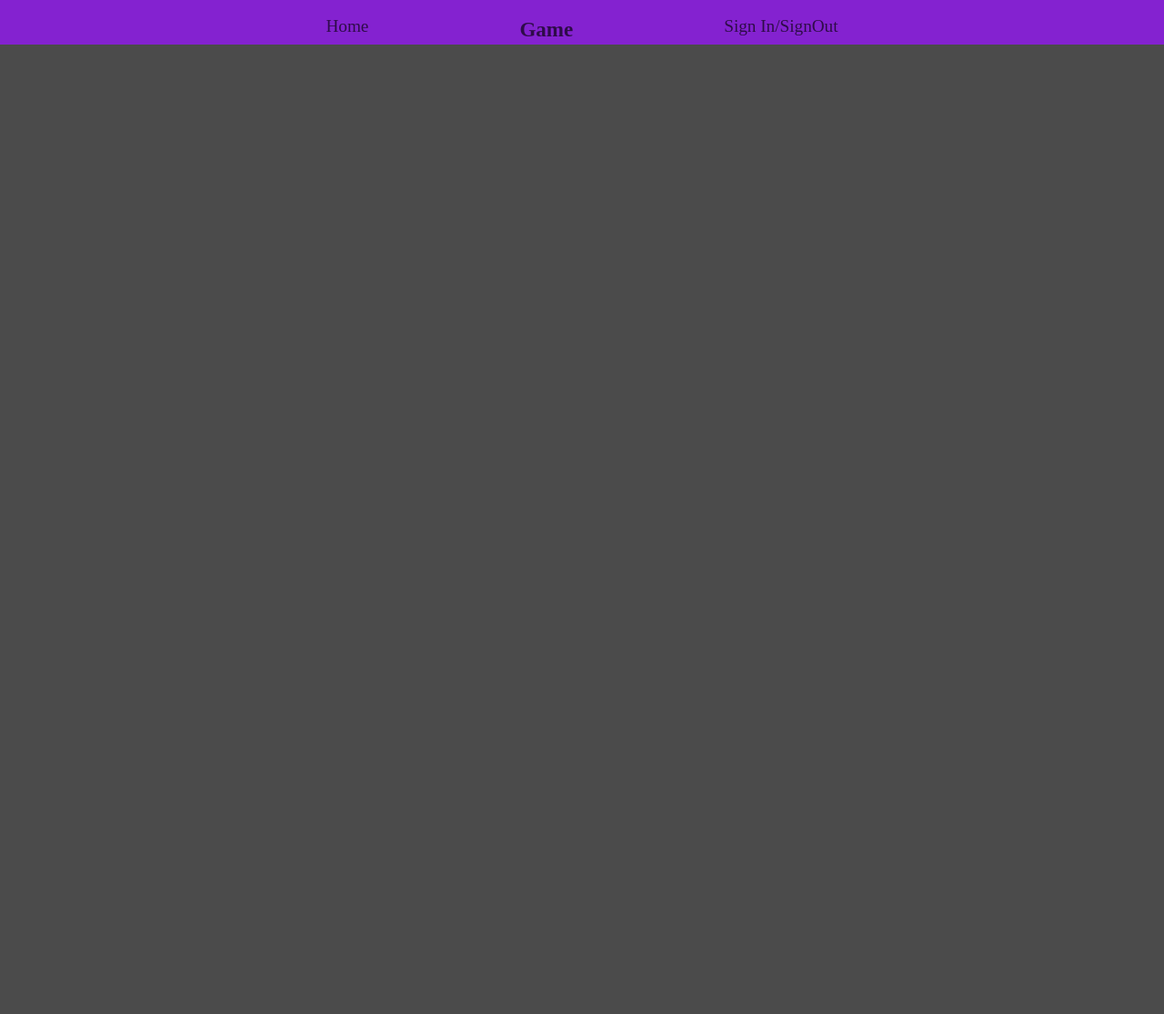
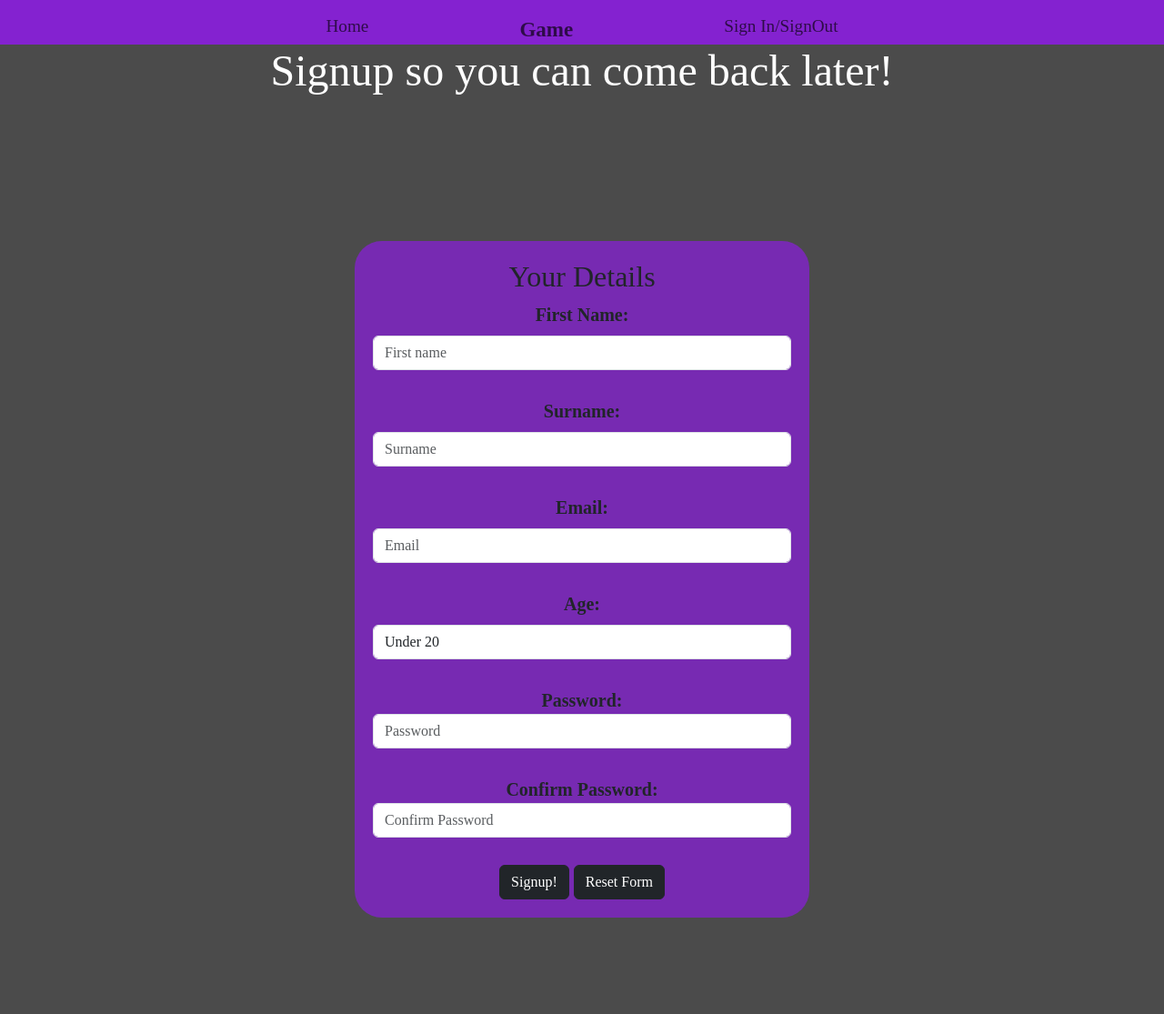
Before and after one commit to Tropicalbunny/FLASK, a Flask app: page /signup in a window 1280 px wide. Shown: the part 101-1216 px from the top of the page at 91% size. Before the commit the page ends 150 px from the top, so only its background shows below. Run offline with Flask 3, Linux system fonts and the light colour scheme; some libraries are stand-ins or nearby versions; some web fonts are replaced.

Commit message:
added logo and signup template

```diff
--- a/static/css/styles.css
+++ b/static/css/styles.css
@@ -30,7 +30,7 @@ TAKEN FROM MY PROJECT 1 https://github.com/Tropicalbunny/MyRepo/tree/main
 
 #logo {
     height: inherit;
-    background: url("../assets/images/Logo.jpg") no-repeat center center;
+    background: url("/static/images/Logo.png") no-repeat center center;
     background-size: contain;
 }
 
@@ -52,6 +52,37 @@ TAKEN FROM MY PROJECT 1 https://github.com/Tropicalbunny/MyRepo/tree/main
 .nav-size{
     width: 100px;
 }
+
+/* styiling for main form structure */
+#form-outer {
+    width: 100%;
+    text-align: center;
+}
+
+#form {
+    width: 500px;
+    text-align: center;
+    background-color: #8422D0c7;
+    padding: 20px;
+    margin: 150px auto;
+    border-radius: 30px;
+    font-size: 125%;
+}
+
+/* Form image background styles */
+#form-image-outer {
+    height: 1000px;
+    Width: 100%;
+    position: relative;
+
+}
+
+#form-background {
+    height: inherit;
+    width: 100%;
+    overflow: hidden;
+}
+
 /* END OF PROJECT 1 */
 /* home screen styles */
 #title{
--- a/templates/base.html
+++ b/templates/base.html
@@ -19,7 +19,7 @@
             <div id="nav-back">
                         <!--Logo-->
         <div id="navbar">
-            <a href="index.html">
+            <a href="/">
                 <div class="slowfade" id="logo-container">
                     <div id="logo"></div>
                 </div>
--- a/templates/signup.html
+++ b/templates/signup.html
@@ -5,5 +5,47 @@
 {% endblock %}
 
 {% block body %}
-
+    <!--start of form-->
+    <div class="location-title">
+        <h1 id="title">Signup so you can come  back later!</h1>
+    </div>
+    <section id="form-image-outer">
+        <div id="form-background">
+            <div id="form">
+                <h2>Your Details</h2>
+                <form action="form-success.html" method="get">
+                    <label for="firstname" class="form-label"><strong>First Name:</strong></label>
+                    <input Id="firstname" class="form-control" type="text" placeholder="First name" required>
+                    <br>
+                    <label for="surname" class="form-label"><strong>Surname:</strong></label>
+                    <input id="surname" class="form-control" type="text" placeholder="Surname">
+                    <br>
+                    <label for="Email" class="form-label"><strong>Email:</strong></label>
+                    <input id="Email" class="form-control" type="email" placeholder="Email" required>
+                    <br>
+                    <label For="agerange" class="form-label"><strong>Age:</strong></label>
+                    <select id="agerange" class="form-control" name="agerange">
+                        <option value="under-20">Under 20</option>
+                        <option value="20">20-29</option>
+                        <option value="30">30-39</option>
+                        <option value="40">40-49</option>
+                        <option value="50">50-59</option>
+                        <option value="60+">60+</option>
+                    </select>
+                    <br>
+                    <label for="password1"><strong>Password:</strong></label>
+                    <br>
+                    <input id="password1" placeholder="Password" class="form-control" required></input>
+                    <br>
+                    <label for="password2"><strong>Confirm Password:</strong></label>
+                    <br>
+                    <input id="password2" placeholder="Confirm Password" class="form-control" required></input>
+                    <br>
+                    <button type="submit" class="btn btn-dark">Signup!</button>
+                    <input type="reset" value="Reset Form" class="btn btn-dark">
+                </form>
+            </div>
+        </div>
+    </section>
+    <!--End of form-->
 {% endblock %}
```
Also changed, not shown: static/images/Logo.png (added).
